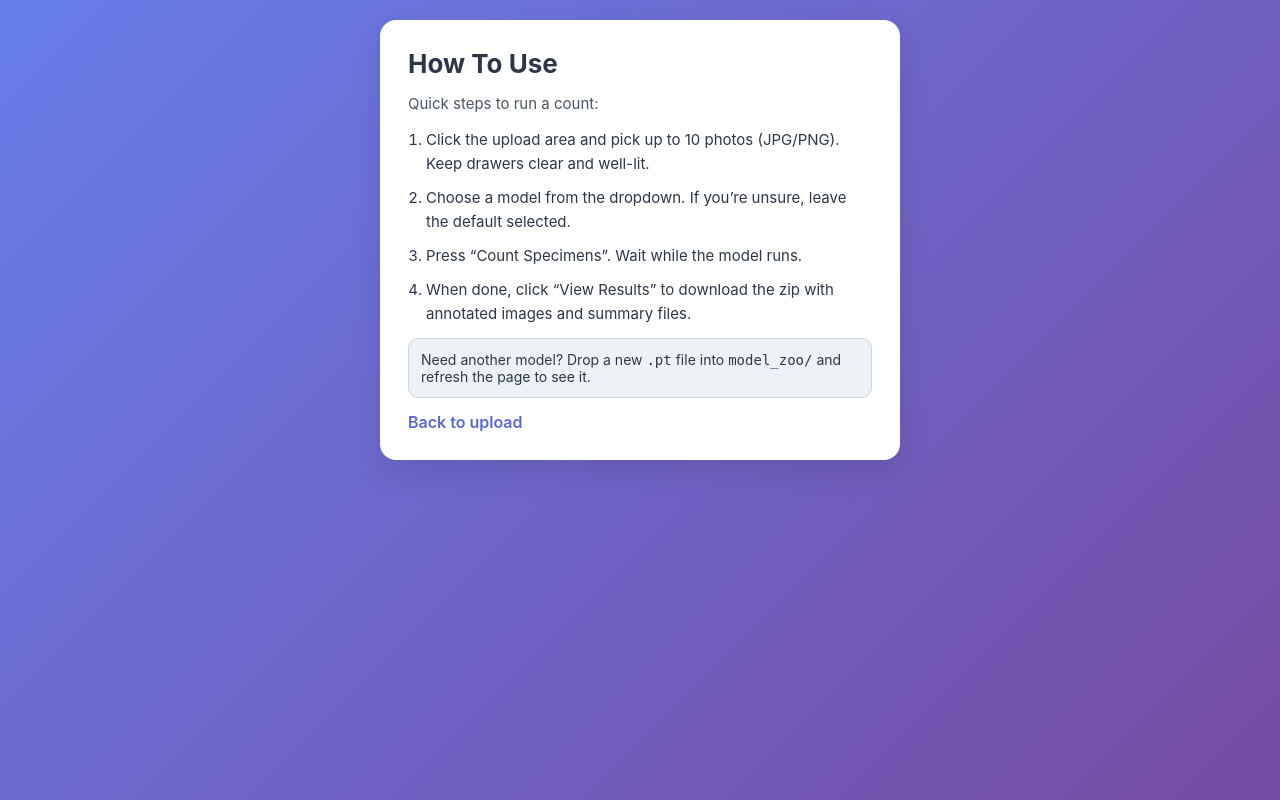
After one commit to JackDanHollister/NHM_Specimen_Counter, a Flask app: page /how-to in a window 1280 px wide. The commit adds this page. Run offline with Flask 2, Linux system fonts and the light colour scheme.

Commit message:
feat(ui): add How To Use page and link from upload

```diff
--- a/app.py
+++ b/app.py
@@ -99,6 +99,12 @@ def upload_page():
     default_model = models[0]['path'] if models else ''
     session['selected_model'] = default_model
     return render_template('upload.html', models=models, default_model=default_model)
+
+
+@app.route('/how-to')
+def how_to():
+    """Simple how-to page"""
+    return render_template('how_to.html')
 
 @app.route('/upload', methods=['POST'])
 def upload_files():
--- /dev/null
+++ b/templates/how_to.html
@@ -0,0 +1,76 @@
+<!DOCTYPE html>
+<html lang="en">
+<head>
+    <meta charset="UTF-8">
+    <meta name="viewport" content="width=device-width, initial-scale=1.0">
+    <title>How To Use – Specimen Counter</title>
+    <style>
+        * { margin: 0; padding: 0; box-sizing: border-box; }
+        body {
+            font-family: -apple-system, BlinkMacSystemFont, 'Segoe UI', Roboto, sans-serif;
+            background: linear-gradient(135deg, #667eea 0%, #764ba2 100%);
+            min-height: 100vh;
+            padding: 20px;
+        }
+        .card {
+            max-width: 520px;
+            margin: 0 auto;
+            background: white;
+            border-radius: 16px;
+            box-shadow: 0 12px 30px rgba(0,0,0,0.1);
+            padding: 28px;
+        }
+        h1 {
+            color: #2d3748;
+            font-size: 26px;
+            margin-bottom: 14px;
+        }
+        p {
+            color: #4a5568;
+            margin-bottom: 12px;
+            line-height: 1.5;
+            font-size: 15px;
+        }
+        ol {
+            margin-left: 18px;
+            color: #2d3748;
+            line-height: 1.6;
+            font-size: 15px;
+        }
+        li { margin-bottom: 10px; }
+        .note {
+            background: #edf2f7;
+            border: 1px solid #cbd5e0;
+            border-radius: 10px;
+            padding: 12px;
+            color: #2d3748;
+            font-size: 14px;
+            margin-top: 12px;
+        }
+        .close-link {
+            display: inline-block;
+            margin-top: 14px;
+            color: #5a67d8;
+            text-decoration: none;
+            font-weight: 600;
+        }
+        .close-link:hover { text-decoration: underline; }
+    </style>
+</head>
+<body>
+    <div class="card">
+        <h1>How To Use</h1>
+        <p>Quick steps to run a count:</p>
+        <ol>
+            <li>Click the upload area and pick up to 10 photos (JPG/PNG). Keep drawers clear and well-lit.</li>
+            <li>Choose a model from the dropdown. If you’re unsure, leave the default selected.</li>
+            <li>Press “Count Specimens”. Wait while the model runs.</li>
+            <li>When done, click “View Results” to download the zip with annotated images and summary files.</li>
+        </ol>
+        <div class="note">
+            Need another model? Drop a new <code>.pt</code> file into <code>model_zoo/</code> and refresh the page to see it.
+        </div>
+        <a class="close-link" href="/" target="_self">Back to upload</a>
+    </div>
+</body>
+</html>
```
Also changed, not shown: templates/upload.html (+29 -0 lines).
